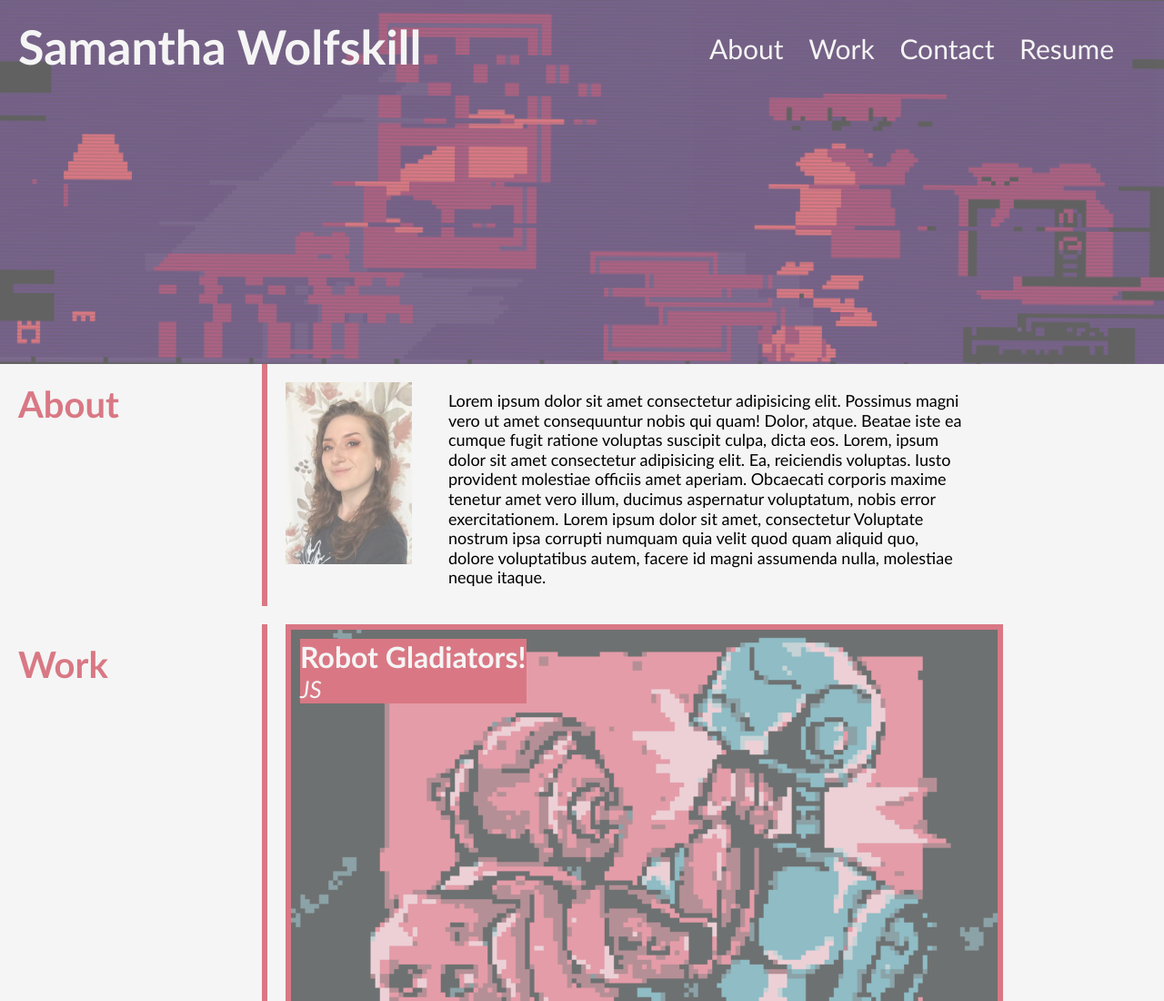
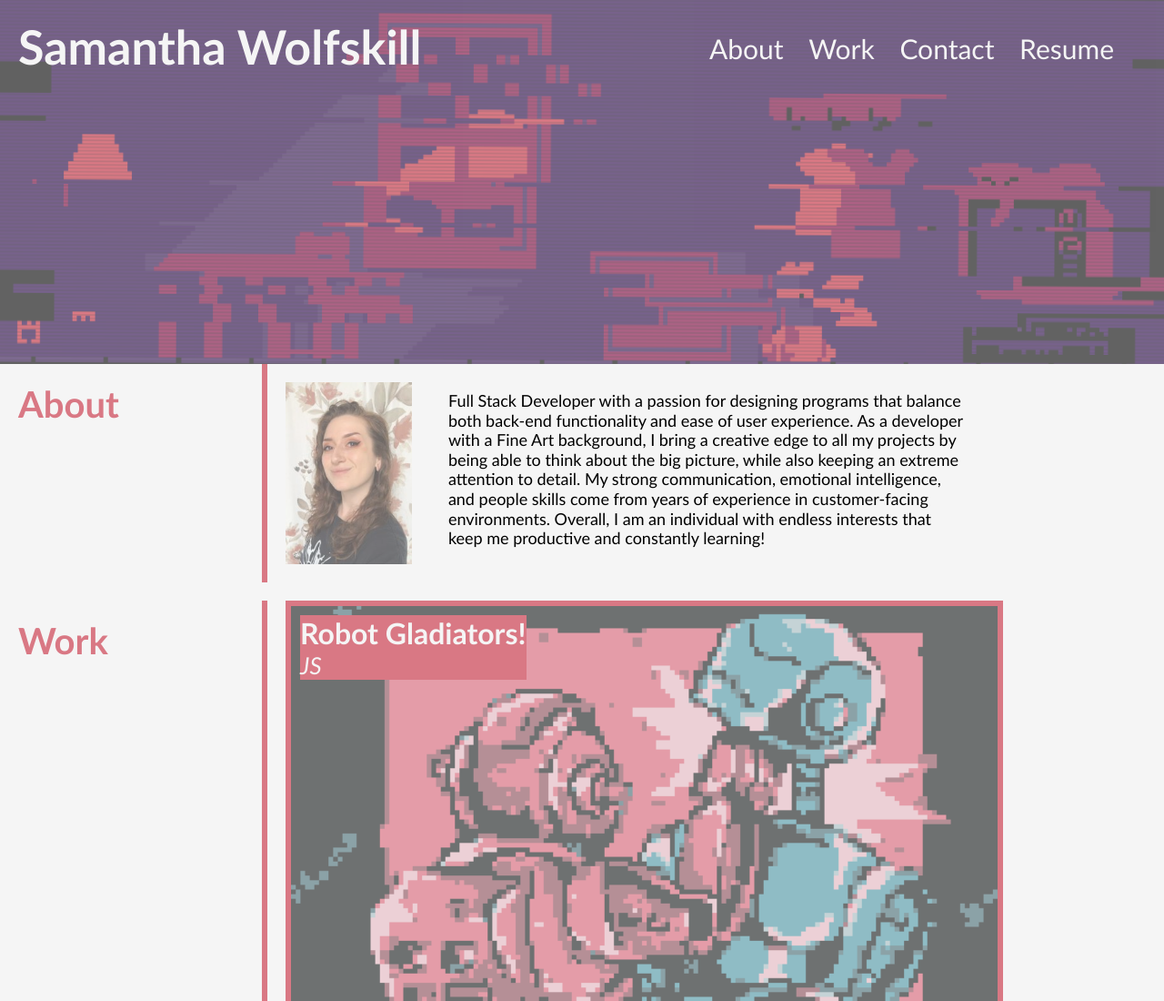
Before and after one commit to wolfgarb/furikakeru, a plain HTML site: page index.html in a window 1280 px wide. Shown: the top 1100 px of the page at 91% size. Drawn offline with Linux system fonts and the light colour scheme.

Commit message:
Update bio

```diff
--- a/index.html
+++ b/index.html
@@ -35,9 +35,15 @@
     <div class="right-container">
         <article class="bio">
             <img src="assets\images\propic2.jpg" alt="profile picture">
-        <p>Lorem ipsum dolor sit amet consectetur adipisicing elit. Possimus magni vero ut amet consequuntur nobis qui quam! Dolor, atque. Beatae iste ea cumque fugit ratione voluptas suscipit culpa, dicta eos.
-Lorem, ipsum dolor sit amet consectetur adipisicing elit. Ea, reiciendis voluptas. Iusto provident molestiae officiis amet aperiam. Obcaecati corporis maxime tenetur amet vero illum, ducimus aspernatur voluptatum, nobis error exercitationem.
-Lorem ipsum dolor sit amet, consectetur Voluptate nostrum ipsa corrupti numquam quia velit quod quam aliquid quo, dolore voluptatibus autem, facere id magni assumenda nulla, molestiae neque itaque.
+        <p>
+            Full Stack Developer with a passion for designing programs that balance both
+            back-end functionality and ease of user experience. As a developer with a
+            Fine Art background, I bring a creative edge to all my projects by being able
+            to think about the big picture, while also keeping an extreme attention to
+            detail. My strong communication, emotional intelligence, and people skills
+            come from years of experience in customer-facing environments. Overall, I am
+            an individual with endless interests that keep me productive and constantly
+            learning!
         </p>
         </article>
     </div>
```
